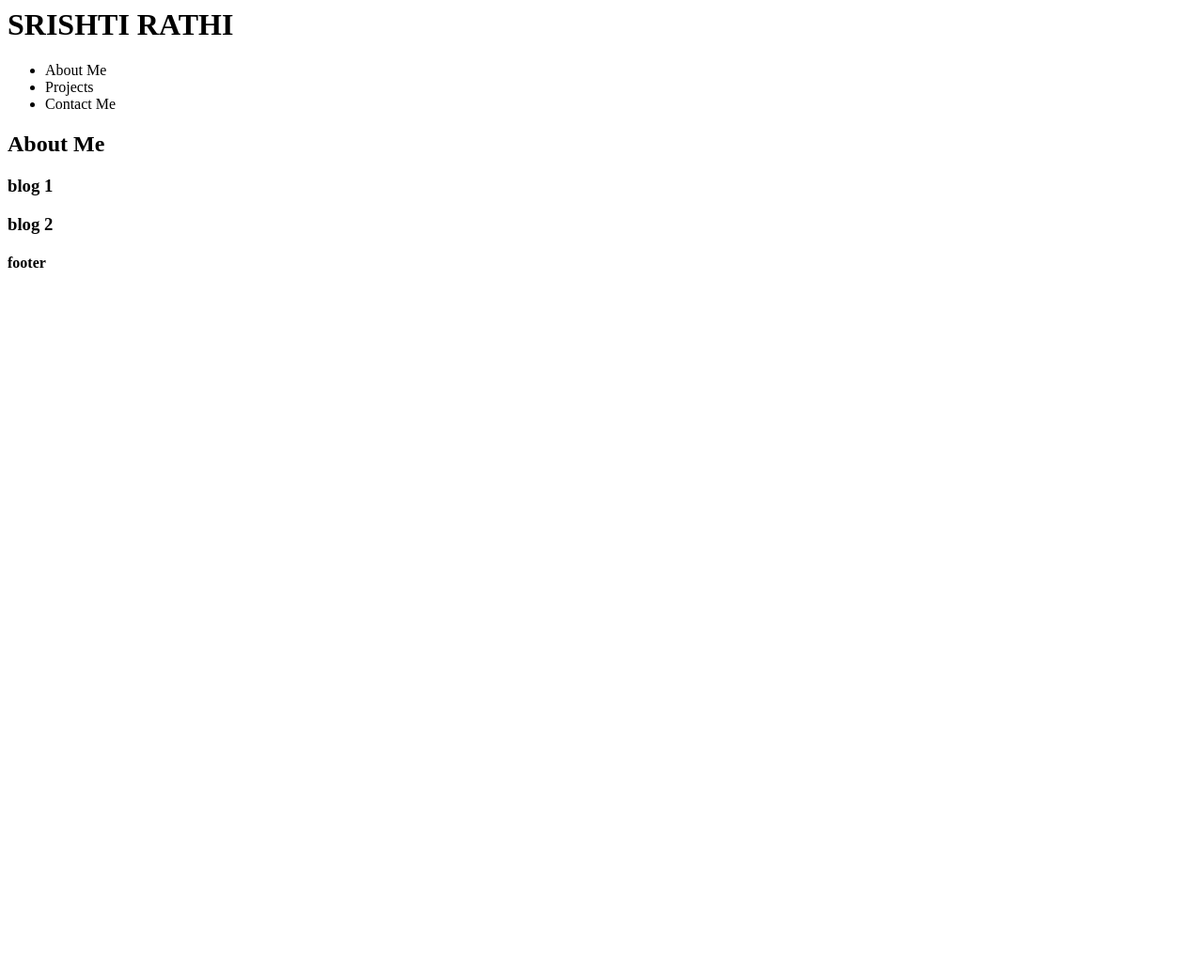
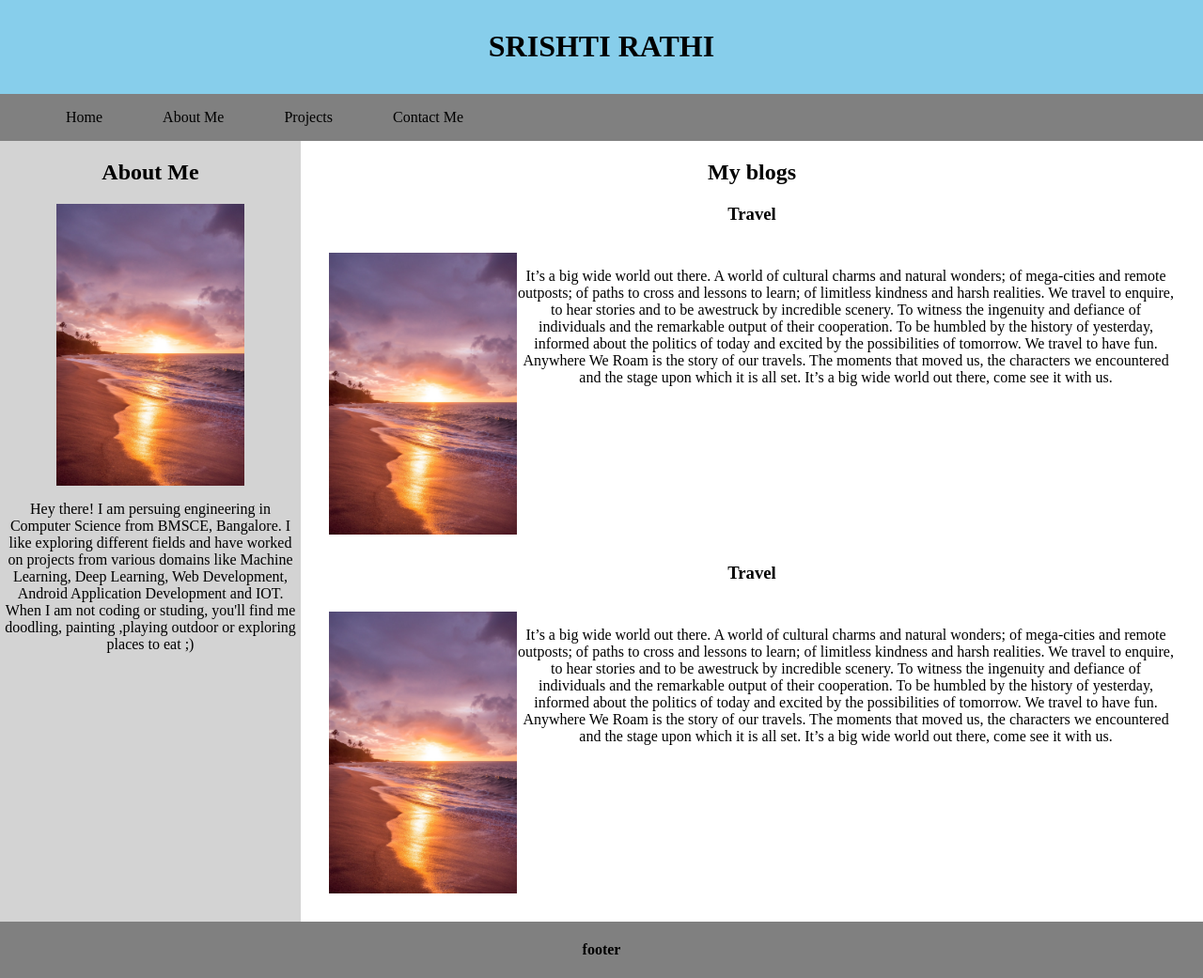
Before and after one commit to srishtirathi/layout-exercise, a plain HTML site: page index.html in a window 1280 px wide. Shown: the whole page at 94% size. Before the commit the page ends 800 px from the top, so only its background shows below. Drawn offline with Linux system fonts and the light colour scheme.

Commit message:
feat(layout-exercise): add css for website styling

```diff
--- a/index.html
+++ b/index.html
@@ -1,35 +1,96 @@
 <html>
+
 <head>
     <link rel="stylesheet" href="styles.css">
 </head>
+
 <body>
     <header>
         <h1>SRISHTI RATHI</h1>
+
+    </header>
     <nav>
         <ul>
-
+            <li>Home</li>
             <li>About Me</li>
             <li>Projects</li>
             <li>Contact Me</li>
 
         </ul>
     </nav>
-        </header>
     <main>
-            <section>
+        <section class="flex-item-left">
+
             <h1>About Me</h1>
+            <img src="./beach.jpeg" width="200px">
+            <p>Hey there! I am persuing engineering in Computer Science from BMSCE, Bangalore.
+                I like exploring different fields and have worked on projects from various domains like
+                Machine Learning, Deep Learning, Web Development, Android Application Development and IOT. When I am not
+                coding or studing, you'll find me doodling, painting ,playing outdoor or exploring places to eat ;)</p>
         </section>
-            <section>
+        <section class="flex-item-right">
+            <h1>My blogs</h1>
+
             <article>
-                    <h1>blog 1</h1>
+                <div >
+                    <h1>Travel</h1>
+                    <div class="blog">
+                    <img src="./beach.jpeg" width="200px">
+                    <p>It’s a big wide world out there.
+
+                        A world of cultural charms and natural wonders; of mega-cities and remote outposts; of paths to
+                        cross and lessons to learn; of limitless kindness and harsh realities.
+
+                        We travel to enquire, to hear stories and to be awestruck by incredible scenery. To witness the
+                        ingenuity and defiance of individuals and the remarkable output of their cooperation. To be
+                        humbled by the history of yesterday, informed about the politics of today and excited by the
+                        possibilities of tomorrow.
+
+                        We travel to have fun.
+
+                        Anywhere We Roam is the story of our travels. The moments that moved us, the characters we
+                        encountered and the stage upon which it is all set.
+
+                        It’s a big wide world out there, come see it with us.
+
+                    </p>
+                </div>
+
+                </div>
             </article>
             <article>
-                    <h1>blog 2</h1>
+                <div>
+                    <h1>Travel</h1>
+                    <div class="blog">
+                    <img src="./beach.jpeg" width="200px">
+                    <p>It’s a big wide world out there.
+
+                        A world of cultural charms and natural wonders; of mega-cities and remote outposts; of paths to
+                        cross and lessons to learn; of limitless kindness and harsh realities.
+
+                        We travel to enquire, to hear stories and to be awestruck by incredible scenery. To witness the
+                        ingenuity and defiance of individuals and the remarkable output of their cooperation. To be
+                        humbled by the history of yesterday, informed about the politics of today and excited by the
+                        possibilities of tomorrow.
+
+                        We travel to have fun.
+
+                        Anywhere We Roam is the story of our travels. The moments that moved us, the characters we
+                        encountered and the stage upon which it is all set.
+
+                        It’s a big wide world out there, come see it with us.
+
+                    </p>
+                </div>
+
+                </div>
             </article>
+
         </section>
     </main>
     <footer>
         <h4>footer</h4>
     </footer>
 </body>
+
 </html>
--- a/styles.css
+++ b/styles.css
@@ -0,0 +1,63 @@
+body{
+    margin: 0;
+    padding: 0;
+}
+
+header{
+
+    background-color: skyblue;
+    text-align: center;
+    padding: 10px;
+}
+nav{
+    background-color: grey;
+   display: flex;
+   margin: 0;
+
+}
+.flex-item-left {
+    flex: 25%;
+    background-color: #D3D3D3;
+  }
+
+  .flex-item-right {
+    flex: 75%;
+  }
+main{
+
+    display: flex;
+    flex-direction: row;
+     justify-content: space-around;
+     text-align: center;
+
+
+
+
+
+}
+
+article.div{
+    background-color: violet;
+}
+
+
+li{
+    list-style-type:none;
+    display: inline;
+
+   padding: 30px;
+
+
+}
+
+footer{
+    background-color: grey;
+    display: flex;
+    justify-content: center;
+}
+.blog {
+    display: flex;
+     flex-direction: row;
+    margin: 30px;
+
+}
```
Also changed, not shown: beach.jpeg (added). Lines whose indentation alone changed are shown as unchanged.
